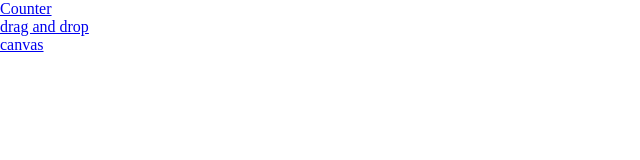
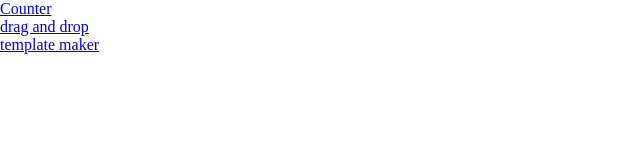
Before and after one commit to unsnruu/toy-projects, a React (Create React App) app: page / in a window 1280 px wide. Shown: the top 160 px of the page, without its empty margins (0-640 px from the left). Built offline with nearby package versions, Linux system fonts and the light colour scheme.

Commit message:
Add template-maker route

```diff
--- a/src/App.tsx
+++ b/src/App.tsx
@@ -4,7 +4,7 @@ import { Routes, Route } from "react-router-dom";
 import Home from "./routes/Home";
 import { Counter } from "./features/counter/Counter";
 import DnDContainer from "./features/drag-and-drop/DnDContainer";
-import CanvasContainer from "./features/Canvas/CanvasContainer";
+import TemplateMaker from "./features/template-maker/Container";
 import NotFound from "./routes/NotFound";
 
 function App() {
@@ -13,7 +13,7 @@ function App() {
       <Route path="/" element={<Home />} />
       <Route path="/counter" element={<Counter />} />
       <Route path="/dragndrop" element={<DnDContainer />} />
-      <Route path="/canvas" element={<CanvasContainer />} />
+      <Route path="/templatemaker" element={<TemplateMaker />} />
       <Route path="*" element={<NotFound />} />
     </Routes>
   );
--- a/src/routes/Home.tsx
+++ b/src/routes/Home.tsx
@@ -11,7 +11,7 @@ function Home() {
     <HomeWrapper>
       <Link to="/counter">Counter</Link>
       <Link to="/dragndrop">drag and drop</Link>
-      <Link to="/canvas">canvas</Link>
+      <Link to="/templatemaker">template maker</Link>
     </HomeWrapper>
   );
 }
```
